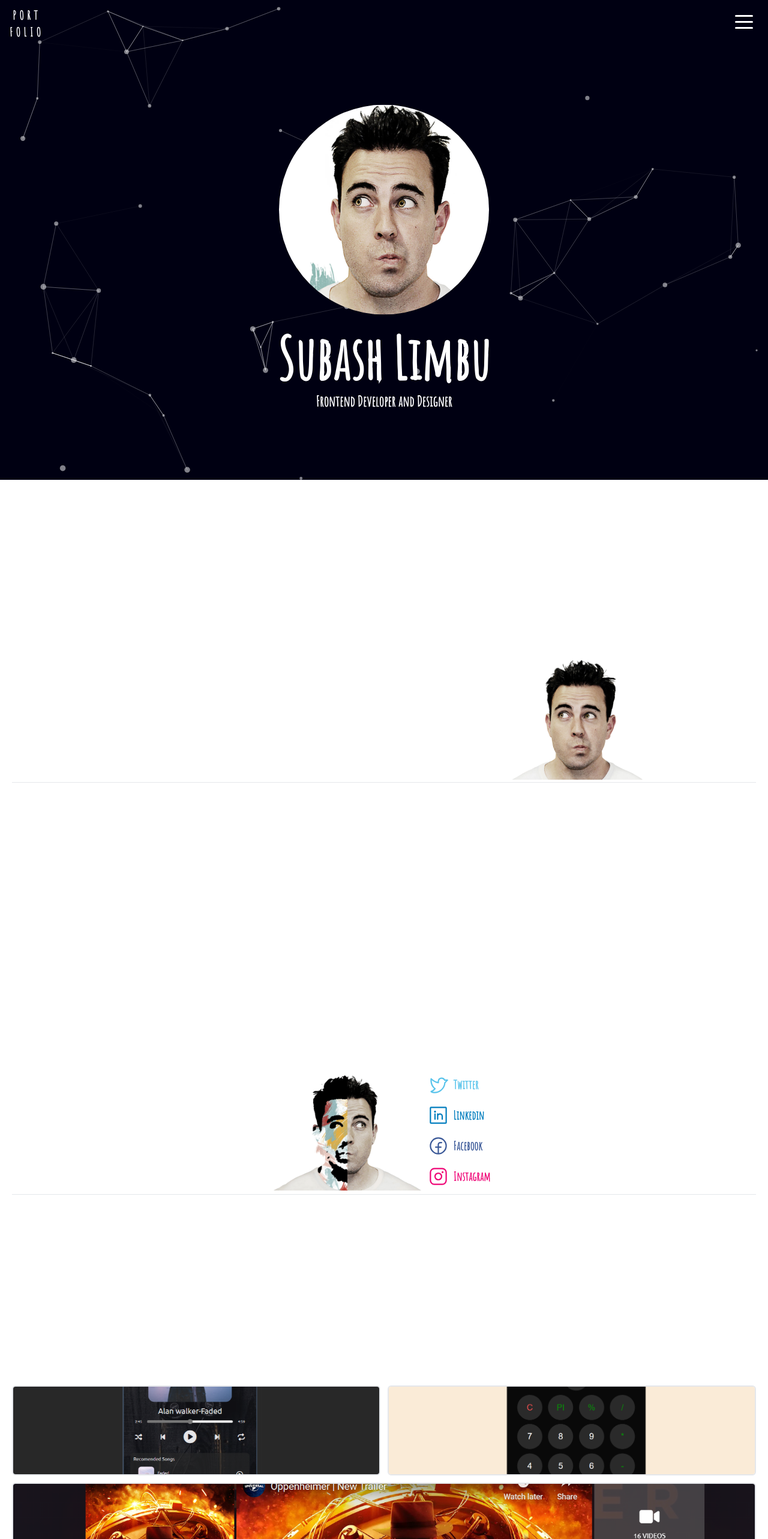
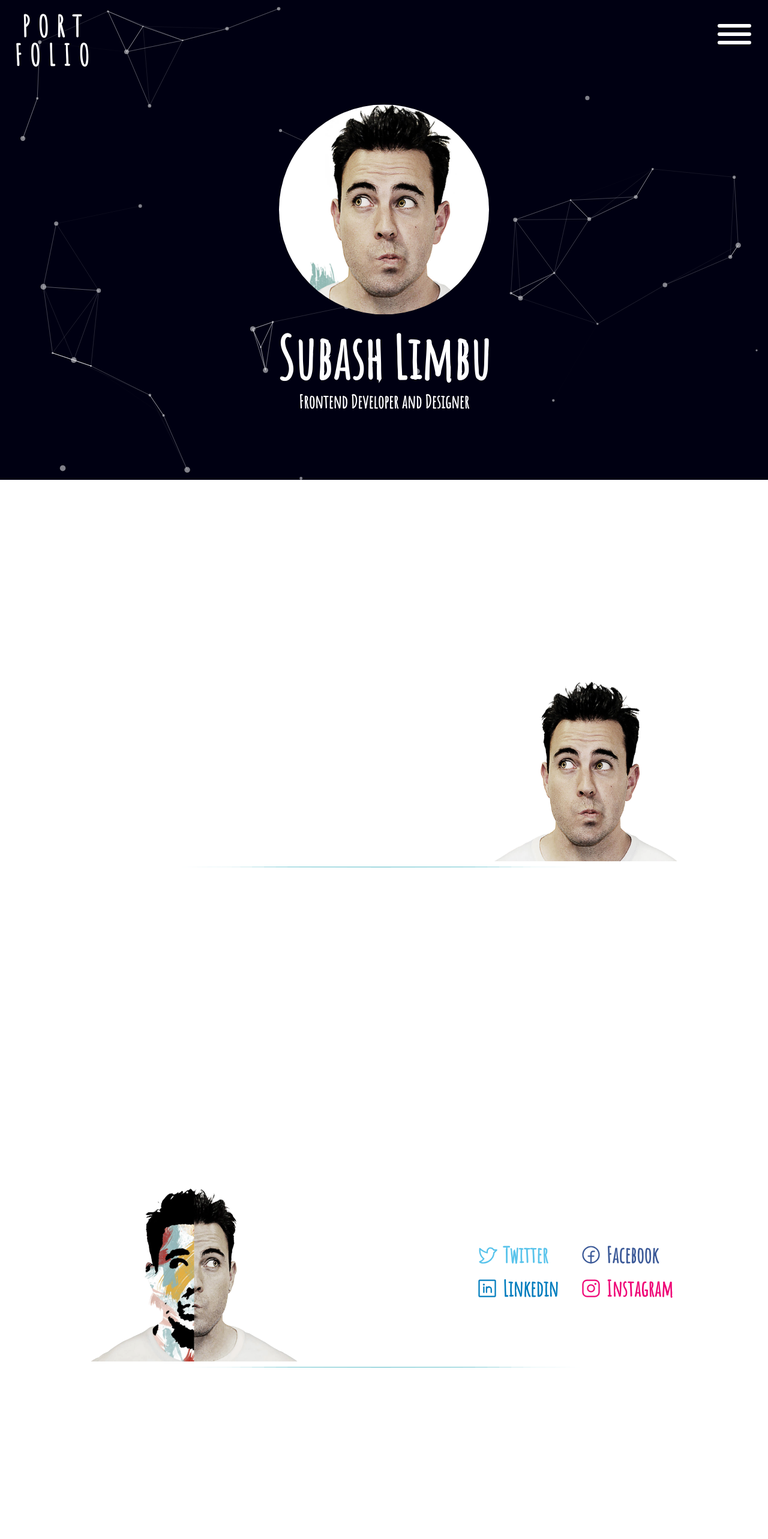
Before and after one commit to SubashPandhak/portfolio, a React (Vite) app: page / in a window 1280 px wide. Shown: the top 2566 px of the page at 60% size. Built offline with nearby package versions, Linux system fonts and the light colour scheme.

Commit message:
making responsive

```diff
--- a/src/components/Contact.jsx
+++ b/src/components/Contact.jsx
@@ -11,6 +11,7 @@ import "aos/dist/aos.css";
 import { useEffect } from "react";
 import ContactLogo from "./shared/ContactLogo";
 import contact from "../assets/contact.png";
+import line from "../assets/undis.png";
 
 function Contact() {
   useEffect(() => {
@@ -20,18 +21,26 @@ function Contact() {
   return (
     <>
       <PagePadding>
-        <div className="flex flex-col justify-center items-center pb-1 border-b-[1px]">
+        <div className="flex flex-col pb-1">
+          <div className="w-full flex justify-end">
             <div
-            className="flex flex-col text-white font-system "
+              className="flex flex-col w-fit items-end text-white font-system "
               data-aos="fade-left"
               data-aos-delay="50"
               data-aos-duration="1000"
             >
-            <h1 className=" text-5xl font-semibold mb-7">Contact.</h1>
-            <div className="text-4xl mb-8">
+              <h1 className=" text-5xl md:text-7xl font-semibold mb-7 lg:mb-5">
+                Contact.
+              </h1>
+              <div className=" text-3xl md:text-5xl lg:text-5xl mb-8 lg:mb-5">
+                <div className=" flex flex-col items-end lg:flex gap-2">
                   <p>Have a question, problem or project?</p>
                   <p>Let's talk.</p>
-              <p>Get in touch with me via social media or email.</p>
+                </div>
+                <p className="flex flex-col items-end">
+                  Get in touch with me via social media or email.
+                </p>
+              </div>
             </div>
           </div>
 
@@ -39,39 +48,44 @@ function Contact() {
             data-aos="fade-right"
             data-aos-delay="50"
             data-aos-duration="1000"
-            className="flex justify-between items-center"
+            className="flex justify-between gap-7 lg:gap-9 items-center "
           >
             <img
-              className="object-fill h-[200px] min-w-[250px]"
+              className="object-fill h-[200px] md:h-[300px] w-[250px] md:w-[350px]"
               src={contact}
             />
-            <div className="flex flex-col">
+            <div className="flex flex-col lg:flex-row lg:gap-5">
+              <div>
                 <div className="text-[#58c3eb] p-2">
                   <ContactLogo
-                  icon={<TwitterLogo color="#58c3eb" size={35} />}
+                    icon={<TwitterLogo color="#58c3eb" />}
                     name={"Twitter"}
                   />
                 </div>
                 <div className="text-[#007dbe] p-2">
                   <ContactLogo
-                  icon={<LinkedinLogo color="#007dbe" size={35} />}
+                    icon={<LinkedinLogo color="#007dbe" />}
                     name={"Linkedin"}
                   />
                 </div>
+              </div>
+              <div>
                 <div className="text-[#3b5998] p-2">
                   <ContactLogo
-                  icon={<FacebookLogo color="#3b5998" size={35} />}
+                    icon={<FacebookLogo color="#3b5998" />}
                     name={"Facebook"}
                   />
                 </div>
                 <div className="text-[#ef0476] p-2">
                   <ContactLogo
-                  icon={<InstagramLogo color="#ef0476" size={35} />}
+                    icon={<InstagramLogo color="#ef0476" />}
                     name={"Instagram"}
                   />
                 </div>
               </div>
             </div>
+          </div>
+          <img className="h-4 w-full pt-1" src={line} />
         </div>
       </PagePadding>
     </>
--- a/src/components/Main.jsx
+++ b/src/components/Main.jsx
@@ -38,12 +38,16 @@ function Main(props) {
             />
             <div className="profile flex flex-col items-center justify-center border-b-[5px black] animate-bounce ">
               <img
-                className=" h-[350px] w-[350px] rounded-[50%] mb-3 object-cover"
+                className=" h-[350px] md:h-[500px] lg:h-[350px] w-[350px] md:w-[500px] lg:w-[350px] rounded-[50%] mb-3 object-cover"
                 src={profile}
               />
-              <div className="font-system font-semibold text-white flex justify-center items-center flex-col">
-                <p className="text-8xl font-extrabold mt-3">Subash Limbu</p>
-                <p className="text-2xl mt-2">Frontend Developer and Designer</p>
+              <div className="font-system font-semibold md:font-bold text-white flex justify-center items-center flex-col">
+                <p className="text-8xl md:text-9xl lg:text-8xl mt-3">
+                  Subash Limbu
+                </p>
+                <p className="text-2xl md:text-4xl lg:text-3xl mt-2">
+                  Frontend Developer and Designer
+                </p>
               </div>
             </div>
           </div>
@@ -53,9 +57,9 @@ function Main(props) {
         </div>
         <div id="contact">
           <Contact />
-        </div>
-        <div id="projects">
-          <Project />
+          <div id="projects">
+            <Project />
+          </div>
         </div>
       </div>
     </>
--- a/src/components/Navbar.jsx
+++ b/src/components/Navbar.jsx
@@ -3,7 +3,6 @@ import "../index.css";
 import AOS from "aos";
 import "aos/dist/aos.css";
 import { useEffect } from "react";
-import { Spin as Hamburger } from "hamburger-react";
 
 function Navbar(props) {
   useEffect(() => {
@@ -11,31 +10,45 @@ function Navbar(props) {
     AOS.refresh();
   }, []);
 
+  const genericHamburgerLine = `h-[4px] w-8 my-[2px] md:h-[7px] lg:h-[6px] md:w-16 lg:w-14 md:my-[4px] rounded-full bg-black transition ease transform duration-300`;
+
   return (
     <>
       <a href={"#home"}>
         <div
           id="the-portfolio"
-          className="font-system text-xl text-white font-bold tracking-wider flex flex-col items-center fixed z-10 top-3 left-4"
+          className="font-system text-xl md:text-5xl text-white font-bold tracking-wider flex flex-col items-center fixed z-10 top-3 lg:top-5 left-4 lg:left-6"
         >
           <p>P O R T</p>
           <p>F O L I O</p>
         </div>
       </a>
+
       <div
-        className="z-10 fixed top-3 right-4"
+        className="flex flex-col justify-center items-center group z-10 fixed  top-6 right-4 md:right-5 md:top-7 lg:right-7 lg:top-9"
         onClick={() => {
           props.setOpen((prev) => !prev);
           props.setIsNavClicked((prev) => !prev);
         }}
       >
-        <Hamburger
-          toggled={props.isOpen}
-          size={30}
-          direction="left"
-          duration={0.7}
-          rounded
-          color="#fff"
+        <div
+          className={`${genericHamburgerLine} ${
+            props.isOpen
+              ? "rotate-45 md:rotate-45 translate-y-2 md:translate-y-3.5 opacity-50 group-hover:opacity-100"
+              : "opacity-100"
+          } bg-white`}
+        />
+        <div
+          className={`${genericHamburgerLine} ${
+            props.isOpen ? "opacity-0" : "opacity-100"
+          } bg-white`}
+        />
+        <div
+          className={`${genericHamburgerLine} ${
+            props.isOpen
+              ? "-rotate-45 md:-rotate-45 -translate-y-2 md:-translate-y-3.5 opacity-50 group-hover:opacity-100"
+              : "opacity-100"
+          }  bg-white`}
         />
       </div>
     </>
--- a/src/components/NavbarOption.jsx
+++ b/src/components/NavbarOption.jsx
@@ -13,7 +13,7 @@ function NavbarOption(props) {
         }}
         className={`${
           props.isNavClicked ? "navclip-active" : "navclip"
-        } navclip h-[80px] pt-[12px] px-4 w-full z-10 fixed top-0 `}
+        } navclip h-[80px] md:h-[120px] lg:h-[130px] pt-[12px] px-4 w-full z-10 fixed top-0 `}
       >
         <div className="flex justify-center items-center ml-3">
           <div onClick={props.handleNavClick}>
--- a/src/components/Project.jsx
+++ b/src/components/Project.jsx
@@ -4,12 +4,14 @@ import Images from "./shared/Images";
 import AOS from "aos";
 import "aos/dist/aos.css";
 import { useEffect } from "react";
+import "../index.css";
 
 import calculator from "../assets/project-profile/calculator.png";
 import guessGame from "../assets/project-profile/guess-game.png";
 import movieWatch from "../assets/project-profile/movie-watch.png";
 import musicPlayer from "../assets/project-profile/music-player.png";
 import textutils from "../assets/project-profile/textutils.png";
+import line from "../assets/undis.png";
 
 function Project() {
   useEffect(() => {
@@ -20,41 +22,64 @@ function Project() {
     <>
       <PagePadding>
         <div className="flex flex-col font-system">
-          <h1 className="text-5xl font-semibold text-white mb-5">
+          <h1 className="text-5xl md:text-7xl font-semibold text-white mb-7">
             My Project.
           </h1>
-          <div
-            style={{ gridTemplateRows: "auto auto " }}
-            className="grid grid-cols-2 gap-3 "
-          >
-            <a href="">
-              <Images animation={"fade-down-right"} image={musicPlayer} />
-            </a>
-
-            <a href="">
-              <Images animation={"fade-down-left"} image={calculator} />
-            </a>
-            <a className="row-span-2 col-span-2" href="">
-              <div
-                data-aos="flip-left"
-                data-aos-delay="50"
-                data-aos-duration="1000"
-                className=" overflow-hidden  h-[300px] border-2 rounded-md hover:cursor-pointer"
-              >
-                <img
-                  className="grid-double object-cover object-center h-full w-full hover:scale-110 transition-all duration-500 "
-                  src={movieWatch}
-                />
+          <div className="flex justify-between items-center">
+            <div className="flex flex-col font-system text-white text-4xl lg:text-5xl">
+              <div className="w-fit cursor-pointer">
+                <a
+                  href="https://main--mero-music-player.netlify.app/"
+                  target="_blank"
+                >
+                  <p className="pt-4 ">Mero Music-Player</p>
+                  <img className="h-2 w-full " src={line} />
+                </a>
               </div>
-            </a>
-            <a href="">
-              <Images animation={"fade-right"} image={guessGame} />
-            </a>
-            <a href="">
-              <Images animation={"fade-left"} image={textutils} />
-            </a>
+              <div className="w-fit">
+                <a
+                  href="https://main--mero-calculatorapp.netlify.app/"
+                  target="_blank"
+                >
+                  <p className="pt-4 cursor-pointer">Mero Calculator</p>
+                  <img className="h-2 w-full" src={line} />
+                </a>
+              </div>
+              <div className="w-fit cursor-pointer">
+                <a
+                  href="https://main--mero-movies.netlify.app/"
+                  target="_blank"
+                >
+                  <p className="pt-4 ">Mero Movies</p>
+                  <img className="h-2 w-full" src={line} />
+                </a>
+              </div>
+              <div className="w-fit cursor-pointer">
+                <a
+                  href="https://main--mero-guess-game.netlify.app/"
+                  target="_blank"
+                >
+                  <p className="pt-4 ">Guess Game</p>
+                  <img className="h-2 w-full" src={line} />
+                </a>
+              </div>
+              <div className="w-fit cursor-pointer">
+                <a
+                  href="https://main--mero-textutils.netlify.app/"
+                  target="_blank"
+                >
+                  <p className="pt-4 ">Mero TextUtils</p>
+                  <img className="h-2 w-full" src={line} />
+                </a>
+              </div>
+            </div>
+            <div className="custom-bg md:h-[400px] lg:h-[500px] md:w-[450px] lg:w-[550px] rounded-tl-[100px]"></div>
           </div>
-          <p className="text-white text-2xl p-3">Hope you like it !!</p>
+          {/* <Images animation={"fade-down-right"} image={musicPlayer} /> */}
+          {/* <Images animation={"fade-down-left"} image={calculator} /> */}
+          {/* <Images animation={"fade-down-left"} image={movieWatch} /> */}
+          {/* <Images animation={"fade-right"} image={guessGame} /> */}
+          {/* <Images animation={"fade-left"} image={textutils} /> */}
         </div>
       </PagePadding>
     </>
--- a/src/components/shared/ContactLogo.jsx
+++ b/src/components/shared/ContactLogo.jsx
@@ -5,7 +5,7 @@ function ContactLogo(props) {
     <>
       <div
         id="contact-logo"
-        className="flex gap-2 font-system items-center font-semibold text-xl"
+        className="flex gap-2 font-system items-center font-semibold text-xl md:text-4xl lg:text-4xl "
       >
         <div>{props.icon}</div>
         <p>{props.name}</p>
--- a/src/components/shared/Images.jsx
+++ b/src/components/shared/Images.jsx
@@ -7,7 +7,7 @@ function Images(props) {
         data-aos={props.animation}
         data-aos-delay="50"
         data-aos-duration="1000"
-        className="hover:cursor-pointer overflow-hidden h-[150px] border-2 rounded-md"
+        className="hover:cursor-pointer overflow-hidden h-[150px] md:h-[250px] lg:h-[350px] border-2 rounded-md"
       >
         <img
           className="grid-item object-cover object-center hover:scale-110 h-full w-full transition-all duration-500 "
--- a/src/components/shared/Logo.jsx
+++ b/src/components/shared/Logo.jsx
@@ -5,7 +5,7 @@ function Logo(props) {
     <>
       <div className=" logo-info flex items-center justify-center ">
         {props.icon}
-        <p className="font-system text-xl font-normal text-white hover:font-extrabold p-2">
+        <p className="font-system text-xl md:text-4xl font-normal text-white hover:font-extrabold p-2 md:p-4 lg:p-6">
           {props.title}
         </p>
       </div>
--- a/src/components/shared/PagePadding.jsx
+++ b/src/components/shared/PagePadding.jsx
@@ -2,7 +2,10 @@ import React from "react";
 
 function PagePadding(props) {
   return (
-    <div id="home" className="px-[20px] pt-[200px] pb-[50px]">
+    <div
+      id="home"
+      className="px-[20px] md:px-[30px] lg:px-[150px] pt-[200px] pb-[50px]"
+    >
       {props.children}
     </div>
   );
--- a/src/components/shared/SharedAbout.jsx
+++ b/src/components/shared/SharedAbout.jsx
@@ -4,6 +4,7 @@ import AOS from "aos";
 import "aos/dist/aos.css";
 import { useEffect } from "react";
 import about from "../../assets/about.png";
+import line from "../../assets/undis.png";
 
 function SharedAbout() {
   useEffect(() => {
@@ -13,15 +14,15 @@ function SharedAbout() {
   return (
     <>
       <PagePadding>
-        <div className="flex flex-col justify-center items-center pb-1 border-b-[1px] text-white">
+        <div className="flex flex-col justify-between items-start pb-1 text-white">
           <div
             className="flex flex-col font-system"
             data-aos="fade-right"
             data-aos-delay="50"
             data-aos-duration="1000"
           >
-            <h1 className=" text-5xl mb-7 font-semibold">About.</h1>
-            <p className="text-4xl mb-6 ">
+            <h1 className=" text-5xl md:text-7xl mb-7 font-semibold">About.</h1>
+            <p className="text-4xl md:text-5xl mb-6 ">
               I'm a product designer based in sunny Sydney, Australia.
             </p>
           </div>
@@ -29,15 +30,19 @@ function SharedAbout() {
             data-aos="fade-left"
             data-aos-delay="50"
             data-aos-duration="1000"
-            className="flex font-system justify-center place-items-end"
+            className="flex font-system justify-between place-items-end md:items-center lg:items-center"
           >
-            <p className="text-lg w-[50%]">
+            <p className="text-lg md:text-3xl w-[50%]">
               Since 2005, I've enjoyed turning complex problems into simple,
               beautiful and intuitive designs. When I'm not pushing pixels,
               you'll find me cooking, gardening or working out in the park.
             </p>
-            <img className="h-[200px] min-w-[250px]  object-fill" src={about} />
+            <img
+              className="h-[200px] md:h-[300px] w-[250px] md:w-[350px]  object-fill"
+              src={about}
+            />
           </div>
+          <img className="h-4 w-full pt-1" src={line} />
         </div>
       </PagePadding>
     </>
--- a/src/index.css
+++ b/src/index.css
@@ -26,3 +26,8 @@ html {
 .navclip-active {
   clip-path: circle(100%);
 }
+
+.custom-bg {
+  background-color: red;
+  /* clip-path: polygon(21% 0, 100% 0%, 100% 100%, 0 100%); */
+}
```
Also changed, not shown: src/assets/line.png (added), src/assets/undis.png (added). Lines whose indentation alone changed are shown as unchanged.
